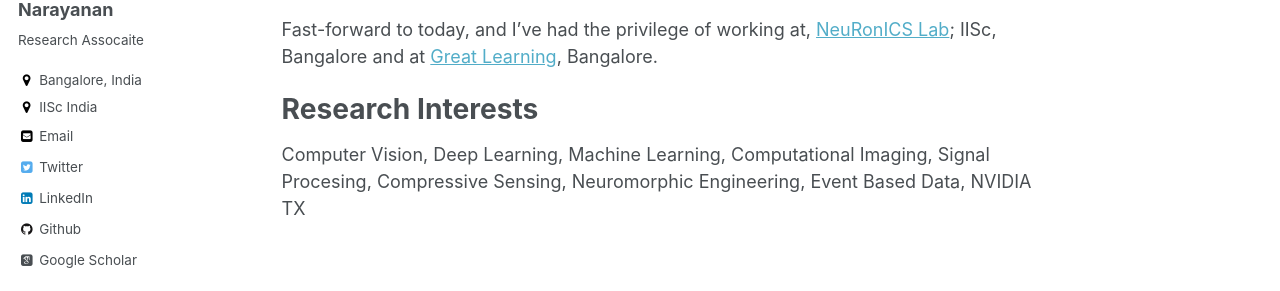
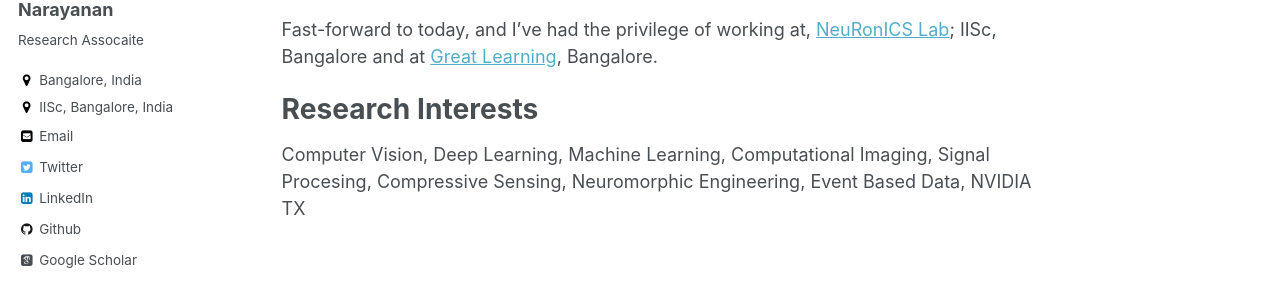
Before and after one commit to satabios/satabios.github.io, a Jekyll site: the page built from _pages/about.md, in a window 1280 px wide. Shown: the part 326-617 px from the top of the page. Built offline with Jekyll 4.4.1, drawn with Linux system fonts in a browser that asks for light colours; some web fonts are replaced.

Commit message:
updated cv

```diff
--- a/_config.yml
+++ b/_config.yml
@@ -84,7 +84,7 @@ author:
   avatar           : "pic.jpg"
   bio              : "Research Assocaite"
   location         : "Bangalore, India"
-  employer         : "IISc India"
+  employer         : "IISc, Bangalore, India"
   googlescholar    : "https://scholar.google.com/citations?user=rI5VHWoAAAAJ&hl=en"
   email            : "804ltkrao@relay.firefox.com"
   uri              :
```
